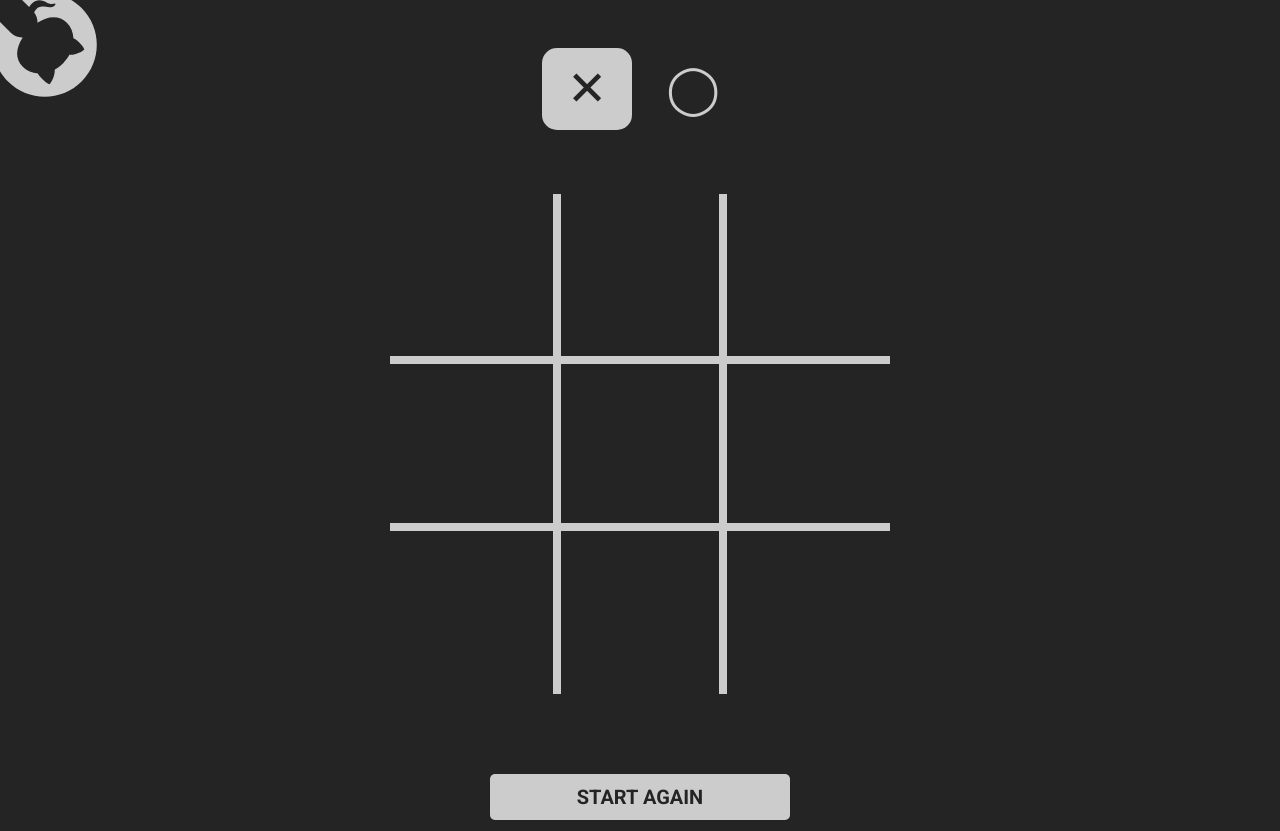
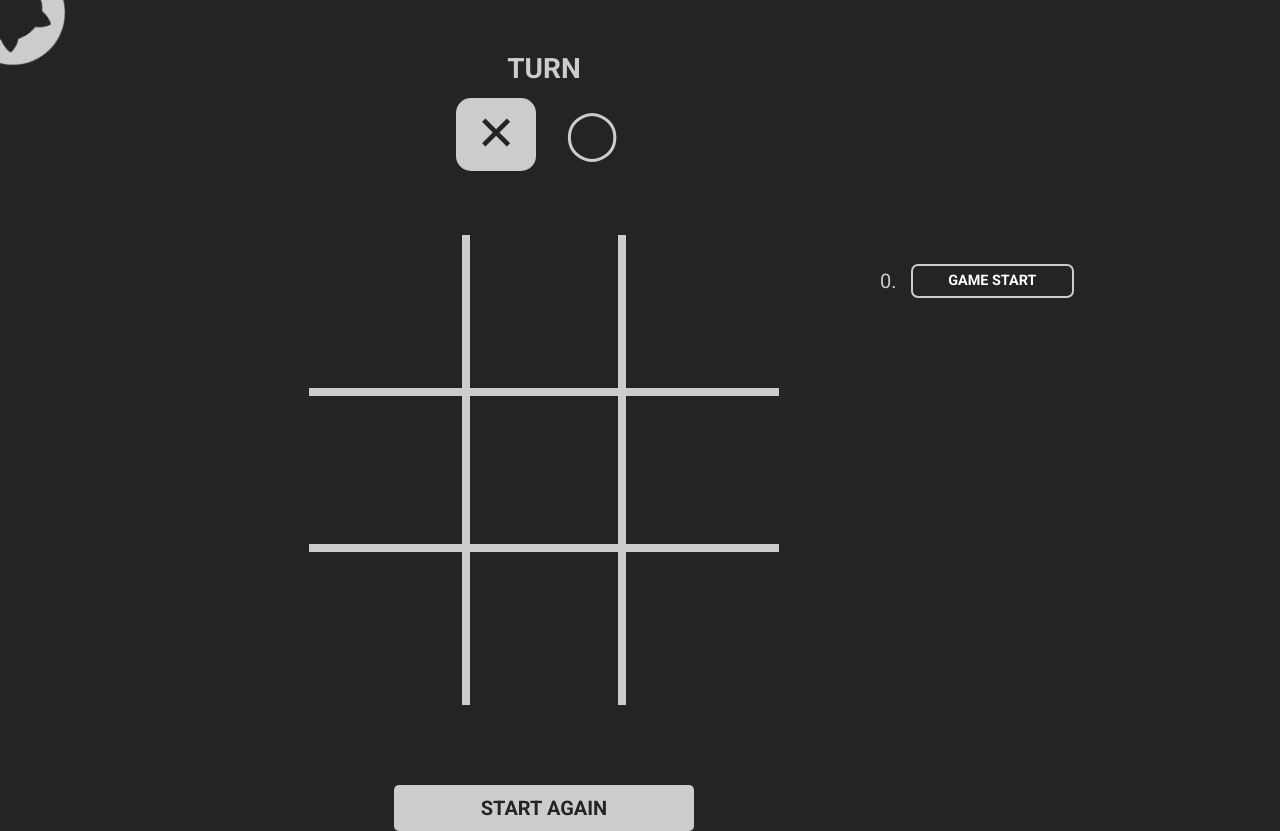
Before and after one commit to Alejandro-Madero/tic-tac-toe, a React (Vite) app: page / in a window 1280 px wide. Built offline with nearby package versions, Linux system fonts and the light colour scheme.

Commit message:
Added History component and functionality, updated styles & added compareBoard function

```diff
--- a/src/App.jsx
+++ b/src/App.jsx
@@ -14,12 +14,16 @@ import Square from "./components/Square";
 import WinnerModal from "./components/WinnerModal";
 import Overlay from "./components/UI/Overlay";
 import Button from "./components/UI/Button";
+import GithubLink from "./components/GithubLink";
+import History from "./components/History";
+import { compareBoard } from "./utils/compareBoard";
 import styles from "./App.module.css";
-import GithubLink from "./components/GithubLink";
 
 const App = () => {
   const [currentTurn, setCurrentTurn] = useState(TURNS.X);
+  const [currentMove, setCurrentMove] = useState(0);
   const [board, setBoard] = useState(initialBoard);
+  const [history, setHistory] = useState([initialBoard]);
   const [winner, setWinner] = useState(null);
   const [gameFinished, setGameFinished] = useState(false);
   const [winningCombo, setWinningCombo] = useState(null);
@@ -33,9 +37,14 @@ const App = () => {
     const newBoard = [...board];
     newBoard[index] = currentTurn;
 
-    //set winner and show modal
+    //Check if board displayed is the current board (not history)
+
+    if (!compareBoard(board, history.at(-1))) return;
+
+    //set new board & update history
     setBoard(newBoard);
-
+    setHistory((prevHistory) => [...prevHistory, newBoard]);
+    setCurrentMove(history.length);
     //Check if winner
     const isWinner = checkWinner(newBoard, currentTurn);
 
@@ -63,6 +72,8 @@ const App = () => {
     setGameFinished(false);
     setWinningCombo(null);
     setShowModal(false);
+    setHistory([initialBoard]);
+    setCurrentMove(0);
   };
 
   const handleCloseModal = () => setShowModal(false);
@@ -72,11 +83,19 @@ const App = () => {
     confetti(confettiOptions());
   }, [winner]);
 
+  const handleShowHistory = (index) => {
+    console.log(index);
+    setCurrentMove(index);
+    setBoard(history[index]);
+  };
+
   return (
-    <main className={styles["game-container"]}>
+    <>
+      <main className={styles["app-container"]}>
         <GithubLink />
+        <article className={styles["game-container"]}>
           <CurrentTurn turn={currentTurn} />
-      <section className={styles["board-container"]}>
+          <section className={styles.board}>
             {board.map((el, i) => {
               return (
                 <Square
@@ -91,15 +110,26 @@ const App = () => {
               );
             })}
           </section>
+
+          <Button
+            className={styles["start-again-btn"]}
+            onClick={handleResetGame}
+          >
+            Start Again
+          </Button>
+        </article>
+        <History
+          history={history}
+          onShowHistory={handleShowHistory}
+          move={currentMove}
+        />
+      </main>
       {showModal && (
         <Overlay onClick={handleCloseModal}>
           <WinnerModal winner={winner || "="} onClick={handleCloseModal} />
         </Overlay>
       )}
-      <Button className={styles["start-again-btn"]} onClick={handleResetGame}>
-        Start Again
-      </Button>
-    </main>
+    </>
   );
 };
 
--- a/src/App.module.css
+++ b/src/App.module.css
@@ -1,13 +1,20 @@
+.app-container {
+  display: flex;
+  width: 80%;
+  margin: 0 auto;
+}
+
 .game-container {
   margin: 0 auto;
+  margin-left: 5rem;
   padding-top: 3rem;
   width: 70%;
-  max-width: 800px;
+  max-width: 1000px;
   display: flex;
   flex-direction: column;
 }
 
-.board-container {
+.board {
   display: grid;
   grid-template-columns: repeat(3, 1fr);
   place-items: center;
@@ -26,9 +33,21 @@
   font-weight: 600;
 }
 
+@media (max-width: 1000px) {
+  .app-container {
+    width: 90%;
+  }
+  .game-container {
+    margin: 0 auto;
+  }
+}
 @media (max-width: 768px) {
+  .app-container {
+    flex-direction: column;
+    align-items: center;
+    gap: 3rem;
+  }
   .game-container {
-    /* background-color: magenta; */
     width: 80%;
   }
 
@@ -36,7 +55,7 @@
     font-size: 3rem;
   }
 
-  .board-container {
+  .board {
     width: 90%;
   }
 }
@@ -52,7 +71,7 @@
     margin-bottom: 3rem;
   }
 
-  .board-container {
+  .board {
     width: 100%;
   }
   .start-again-btn {
--- a/src/components/CurrentTurn.jsx
+++ b/src/components/CurrentTurn.jsx
@@ -2,18 +2,25 @@ import styles from "./CurrentTurn.module.css";
 
 const currentTurn = ({ turn }) => {
   return (
-    <div className={styles.turn}>
+    <>
+      <h2 className={styles.title}>Turn</h2>
+      <div className={styles.container}>
         <div
-        className={`${styles.container} ${turn === "X" ? styles.active : ""}`}
+          className={`${styles["turn-container"]} ${
+            turn === "X" ? styles.active : ""
+          }`}
         >
           <p>✕</p>
         </div>
         <div
-        className={`${styles.container} ${turn === "O" ? styles.active : ""}`}
+          className={`${styles["turn-container"]} ${
+            turn === "O" ? styles.active : ""
+          }`}
         >
           <p>◯</p>
         </div>
       </div>
+    </>
   );
 };
 
--- a/src/components/CurrentTurn.module.css
+++ b/src/components/CurrentTurn.module.css
@@ -1,4 +1,11 @@
-.turn {
+.title {
+  font-size: 1.75rem;
+  text-align: center;
+  margin-bottom: 0.5rem;
+  color: var(--color-gray-primary);
+  text-transform: uppercase;
+}
+.container {
   width: 70%;
   max-width: 500px;
   margin: 0 auto;
@@ -11,9 +18,9 @@
   color: #ccc;
 }
 
-.container {
+.turn-container {
   width: 40%;
-  max-width: 90px;
+  max-width: 80px;
   aspect-ratio: 1.1;
   border-radius: 15px;
   display: grid;
@@ -26,9 +33,21 @@
   color: var(--background-color);
 }
 
+@media (max-width: 768px) {
+  .container p {
+    font-size: 2.5rem;
+  }
+}
 @media (max-width: 500px) {
-  .container {
+  .title {
+    font-size: 1.5rem;
+  }
+  .turn-container {
     max-width: 60px;
     aspect-ratio: 1.1;
   }
+
+  .container p {
+    font-size: 2.25rem;
+  }
 }
--- /dev/null
+++ b/src/components/History.jsx
@@ -0,0 +1,29 @@
+import { useState, useEffect } from "react";
+import Button from "./UI/Button";
+import styles from "./History.module.css";
+const History = ({ children, history, onShowHistory, move }) => {
+  const handleClick = (index) => onShowHistory(index);
+
+  return (
+    <aside className={styles.history}>
+      <div className={styles["btns-container"]}>
+        {history.map((board, i) => {
+          return (
+            <div className={styles.move}>
+              <span>{i}.</span>
+              <Button
+                key={i}
+                onClick={() => handleClick(i)}
+                className={`${styles.btn} ${i === move ? styles.selected : ""}`}
+              >
+                {i === 0 ? "Game Start" : "Move #" + i}
+              </Button>
+            </div>
+          );
+        }) || []}
+      </div>
+    </aside>
+  );
+};
+
+export default History;
--- /dev/null
+++ b/src/components/History.module.css
@@ -0,0 +1,86 @@
+.history {
+  display: flex;
+  flex-direction: column;
+  width: 20%;
+  max-width: 500px;
+  gap: 1rem;
+  /* background-color: orangered; */
+  align-items: center;
+  justify-content: center;
+  margin-right: 5rem;
+}
+
+.btns-container {
+  display: flex;
+  flex-direction: column;
+  min-height: 300px;
+  gap: 0.35rem;
+  /* background-color: blueviolet; */
+  width: 100%;
+}
+
+.move {
+  display: flex;
+  gap: 1rem;
+  transition: all 1s;
+  /* background-color: orangered; */
+}
+
+.move span {
+  color: var(--color-gray-primary);
+  font-size: 1.25rem;
+}
+
+.btn {
+  width: 100%;
+  max-width: 200px;
+  font-weight: 600;
+  font-size: 0.9rem;
+  /* padding: 0 0.5rem 0 0.5rem; */
+}
+.selected {
+  background-color: var(--background-color);
+  color: var(--color-white);
+  outline: 2px solid var(--color-gray-primary);
+}
+
+@media (max-width: 1000px) {
+  .history {
+    margin-right: 0;
+  }
+  .btn {
+    font-size: 0.75rem;
+  }
+}
+
+@media (max-width: 768px) {
+  .history {
+    width: 80%;
+  }
+
+  .btns-container {
+    gap: 0.5rem;
+  }
+
+  .move {
+    justify-content: center;
+    gap: 0.75rem;
+  }
+
+  .btn {
+    width: 40%;
+    max-width: 200px;
+    font-size: 1rem;
+  }
+}
+
+@media (max-width: 500px) {
+  .history {
+    width: 90%;
+  }
+
+  .move {
+    gap: 0.5rem;
+    /* background-color: orangered; */
+  }
+}
--- a/src/components/UI/Button.jsx
+++ b/src/components/UI/Button.jsx
@@ -1,7 +1,6 @@
 import styles from "./Button.module.css";
 
 const Button = ({ children, onClick, className }) => {
-  console.log(className);
   return (
     <button className={`${styles.btn} ${className}`} onClick={onClick}>
       {children}
--- /dev/null
+++ b/src/utils/compareBoard.js
@@ -0,0 +1,9 @@
+export const compareBoard = (board, lastBoard) => {
+  if (!lastBoard) return true;
+
+  const isSameBoard = board
+    .map((el, i) => el === lastBoard[i])
+    .every((el) => el === true);
+
+  return isSameBoard;
+};
--- a/src/utils/confettiOptions.js
+++ b/src/utils/confettiOptions.js
@@ -24,7 +24,7 @@ export const confettiOptions = () => {
     [
       "medium",
       {
-        particleCount: 100,
+        particleCount: 120,
         spread: 120,
         gravity: 0.8,
         ticks: 280,
@@ -37,7 +37,7 @@ export const confettiOptions = () => {
     [
       "large",
       {
-        particleCount: 120,
+        particleCount: 140,
         spread: 180,
         gravity: 0.8,
         ticks: 280,
```
Lines whose indentation alone changed are shown as unchanged.
